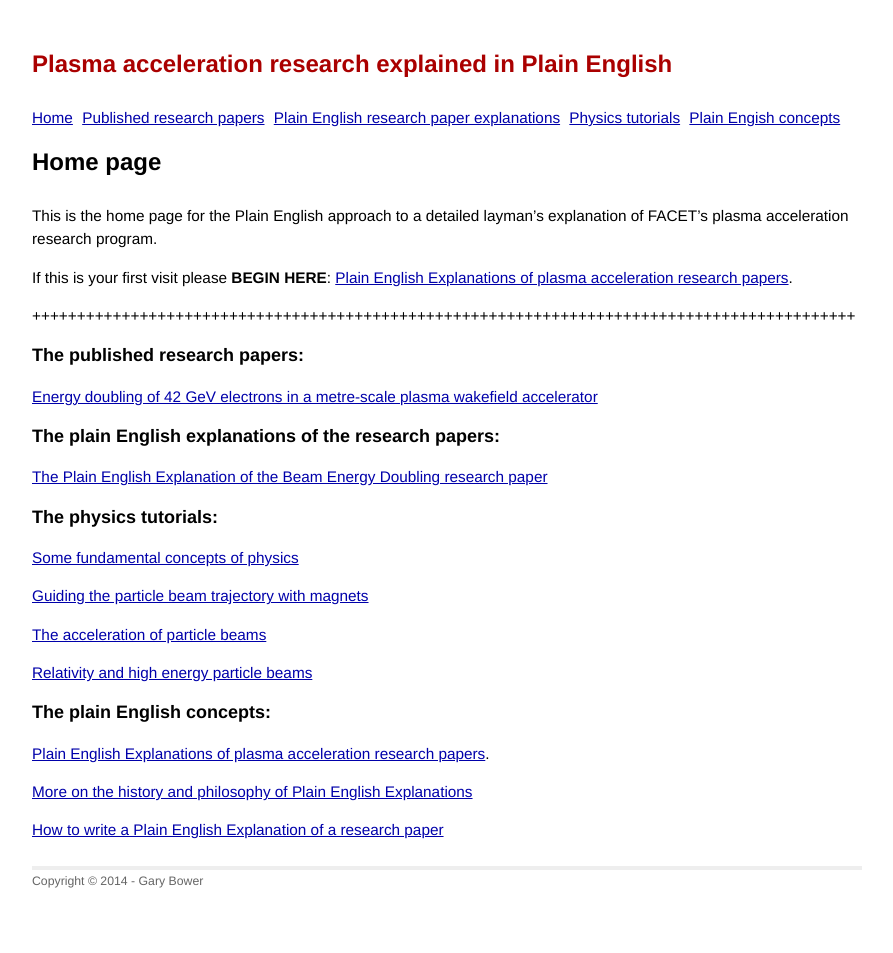
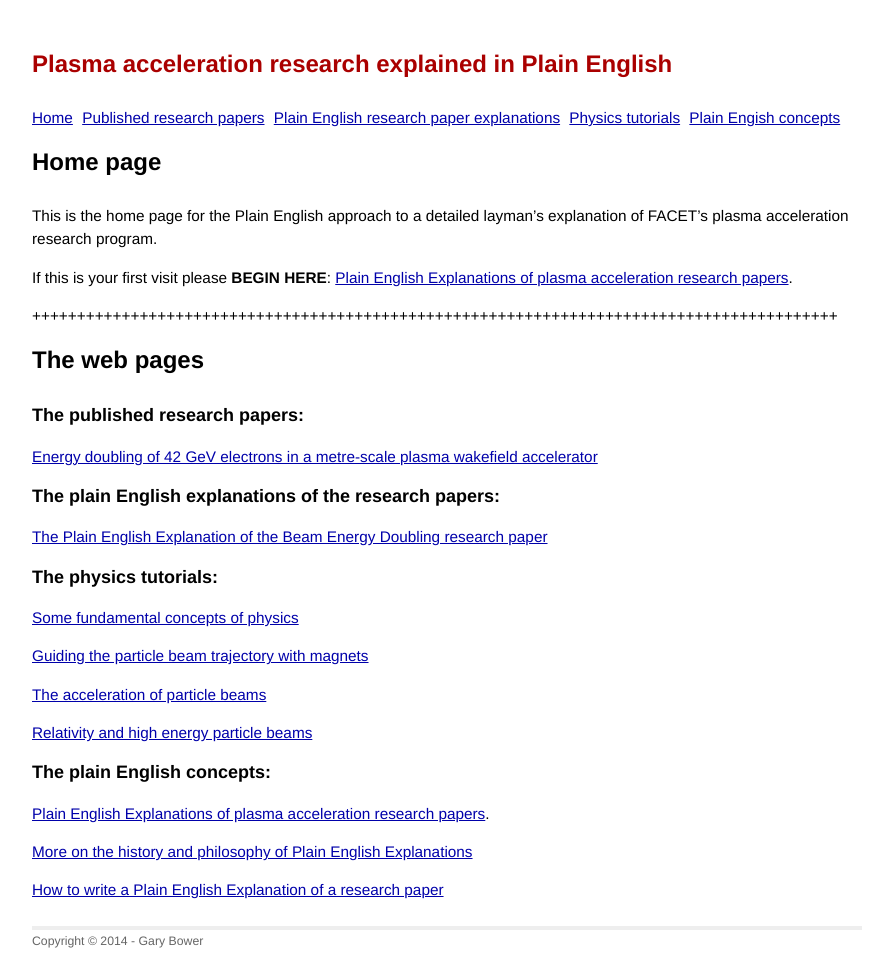
Before and after one commit to grbfacet/facet, a Jekyll site: the page built from index.md, in a window 1280 px wide. Shown: the whole page, without its empty margins (193-1086 px from the left). Built offline with Jekyll 4.4.1, drawn with Linux system fonts in a browser that asks for light colours.

Commit message:
Update index.md

```diff
--- a/index.md
+++ b/index.md
@@ -8,8 +8,9 @@ This is the home page for the Plain English approach to a detailed layman's expl
 If this is your first visit please **BEGIN HERE**: [Plain English Explanations of plasma acceleration research papers](/plasma-accel-explained.html).
 
 
-++++++++++++++++++++++++++++++++++++++++++++++++++++++++++++++++++++++++++++++++++++++++++++
+++++++++++++++++++++++++++++++++++++++++++++++++++++++++++++++++++++++++++++++++++++++++++
 
+# The web pages
 
 ### The published research papers:
 
```
